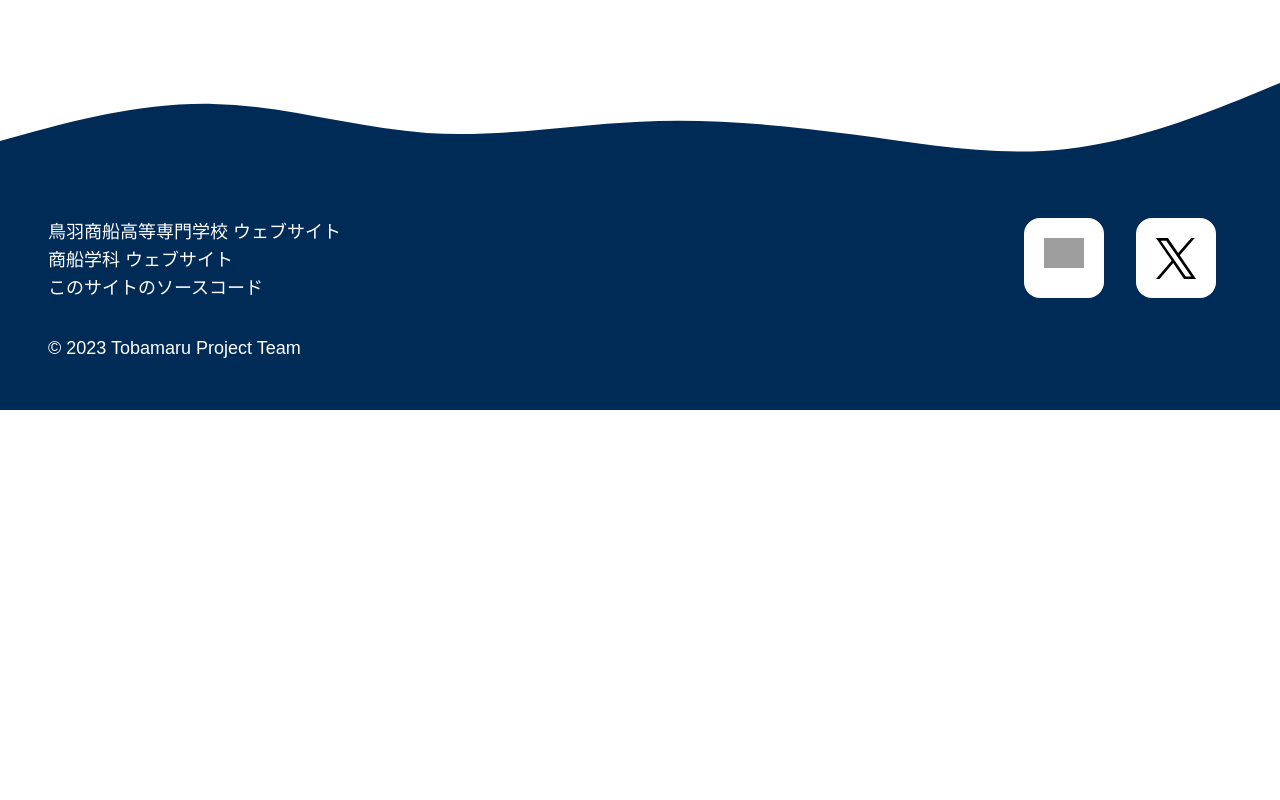
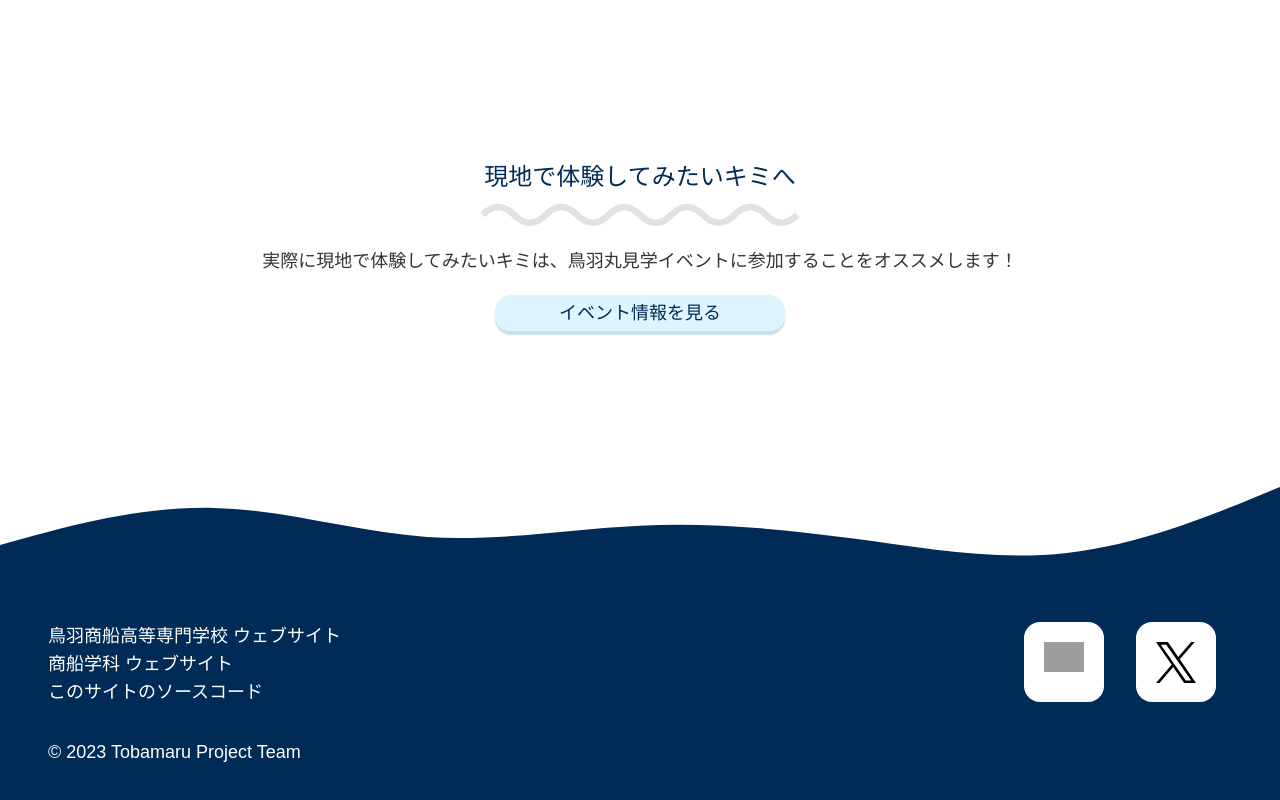
Before and after one commit to takara2314/3rd-tobamaru-lastyear, a SvelteKit app: page /explore in a window 1280 px wide. Shown: the part 1197-1997 px from the top of the page. Before the commit the page ends 1607 px from the top, so only its background shows below. Built offline with nearby package versions, Linux system fonts and the light colour scheme; grey boxes are pictures that could not be loaded; a web font is replaced by a local one.

Commit message:
Add: 現地で体験してみたい場合を追加

```diff
--- a/src/routes/explore/+page.svelte
+++ b/src/routes/explore/+page.svelte
@@ -1,5 +1,6 @@
 <script>
   import MetaTags from "../../components/MetaTags.svelte";
+  import PrimaryBtn from "../../components/buttons/PrimaryBtn.svelte";
   import H2 from "../../components/headers/H2.svelte";
 </script>
 
@@ -33,6 +34,19 @@
       Coming soon...
     </menu>
   </div>
+
+  <article id="real-experience">
+    <H2>
+      現地で体験してみたいキミへ
+    </H2>
+    <div>
+      実際に現地で体験してみたいキミは、鳥羽丸見学イベントに参加することをオススメします！
+    </div>
+    <PrimaryBtn
+      href="/#events"
+      label="イベント情報を見る"
+    />
+  </article>
 </main>
 
 <style>
@@ -67,6 +81,14 @@
     align-items: center;
   }
 
+  #real-experience {
+    margin-top: 15rem;
+  }
+
+  #real-experience > div {
+    margin-bottom: 1.5rem;
+  }
+
   @media (min-width: 1024px) {
     #street-view {
       margin-top: 3rem;
```
